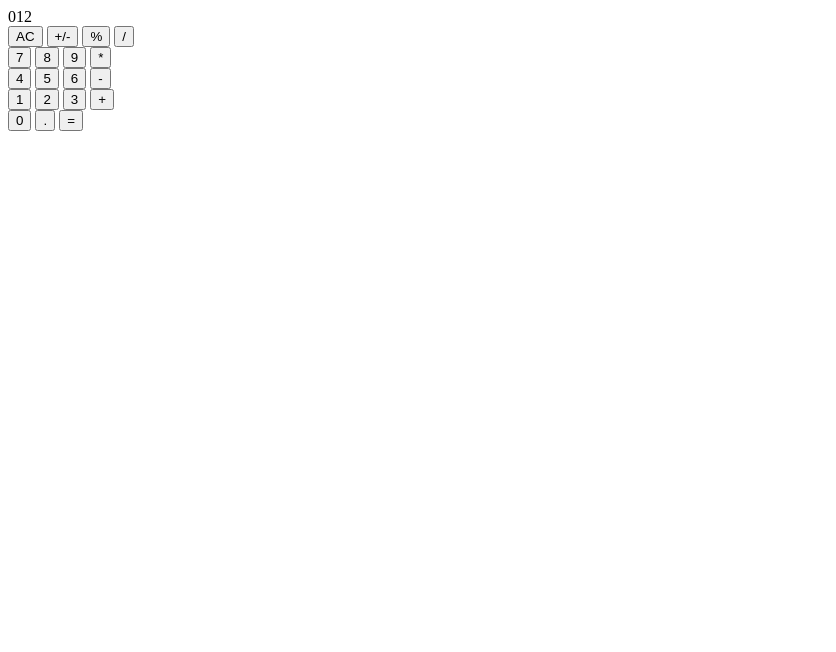
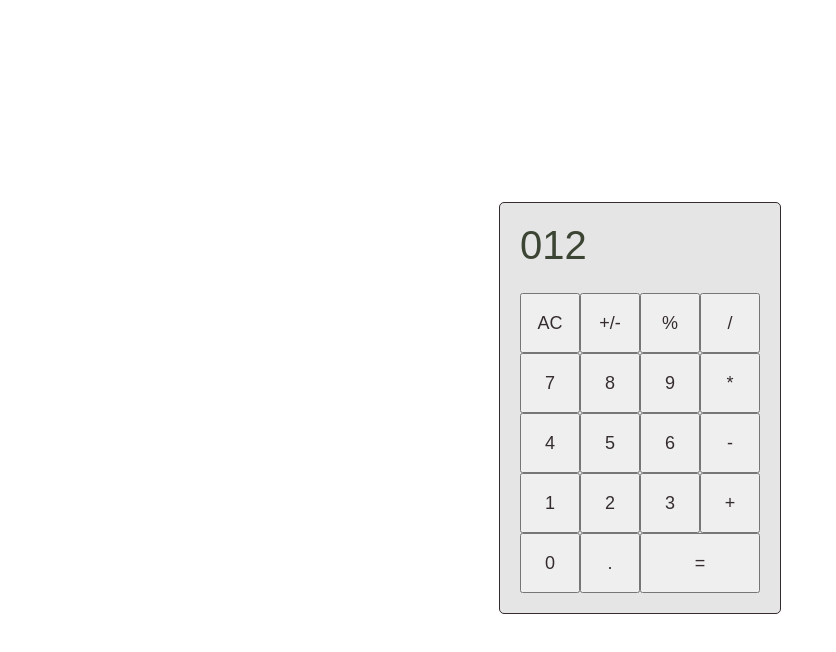
Before and after one commit to hossain-adnan/calculator, a plain HTML site: page index.html in a window 1280 px wide. Shown: the whole page, without its empty margins (0-836 px from the left). Drawn offline with Linux system fonts and the light colour scheme; a web font is replaced by a local one.

Commit message:
Build working UI v1

```diff
--- a/index.html
+++ b/index.html
@@ -5,6 +5,9 @@
     <meta name="viewport" content="width=device-width, initial-scale=1.0">
     <script src="script.js" defer></script>
     <link rel="stylesheet" href="style.css">
+    <!-- <style>
+        @import url('https://fonts.googleapis.com/css2?family=DotGothic16&display=swap');
+    </style> -->
     <title>Document</title>
 </head>
 <body>
@@ -13,7 +16,7 @@
             <div class="screen"> 012 </div>
             <div class="buttonContainer">
                 <div class="buttonRow" id="firstRow">
-                    <button>AC</button> <button> +/- </button> <button>%</button> <button>/</button>
+                    <button>AC</button> <button>+/-</button> <button>%</button> <button>/</button>
                 </div>
                 <div class="buttonRow" id="secondRow">
                     <button>7</button> <button>8</button> <button>9</button> <button>*</button>
@@ -25,7 +28,7 @@
                     <button>1</button> <button>2</button> <button>3</button> <button>+</button>
                 </div>
                 <div class="buttonRow" id="fourthRow">
-                    <button>0</button> <button>.</button> <button>=</button>
+                    <button>0</button> <button>.</button> <button id="equals">=</button>
                 </div>
             </div>
         </div>
--- a/style.css
+++ b/style.css
@@ -0,0 +1,55 @@
+@import url('https://fonts.googleapis.com/css2?family=DotGothic16&display=swap');
+
+*{
+    font-family: DotGothic16, sans-serif;
+}
+
+html, body {
+    height: 100%;
+}
+
+.container {
+    height: 100%;
+    display: flex;
+    justify-content: center;
+    align-items: center;
+}
+
+.outerShell{
+    /* background-color: rgb(221, 212, 204); */
+    background-color: #e5e5e5;
+    padding: 20px;
+    border: 1px solid rgb(53, 44, 46);
+    border-radius: 5px;
+}
+
+.screen {
+    color: rgb(60, 69, 51);
+    /* background-color: rgb(143, 163, 126); */
+    height: 50px;
+    margin-bottom: 20px;
+    font-size:40px;
+    /* border: 2px solid gray; */
+}
+
+.buttonRow{
+    display: flex;
+}
+
+button {
+    height: 60px;
+    width: 60px;
+    font-size: large;
+    color: rgb(53, 44, 46);
+    /* background-color: rgb(233, 224, 214);
+    color: rgb(53, 44, 46);
+    font-size: larger;
+    font-weight: 500;
+    border: 1px solid rgb(12, 15, 14); */
+}
+
+#equals {
+    flex: 1;
+    /* background-color: rgb(232, 83, 83); */
+    /* color: #e5e5e5; */
+}
```
